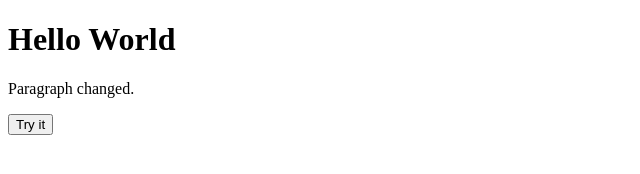
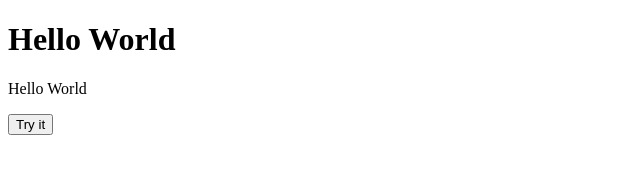
Before and after one commit to tyleruk2000/AJAX_Tutorial, a plain HTML site: page index.html in a window 1280 px wide. Both pictures are taken after a click on the button "Try it". Shown: the full height of the page, 0-640 px from the left. Drawn offline with Linux system fonts and the light colour scheme.

Commit message:
Simple get request

```diff
--- a/index.html
+++ b/index.html
@@ -5,7 +5,13 @@
     <title>AJAX Tutoiral</title>
     <script>
         function myFunction() {
-            document.getElementById("demo").innerHTML = "Paragraph changed.";
+            var xhttp = new XMLHttpRequest();
+            xhttp.open("GET", "hello_world.txt", true);
+            xhttp.send();
+
+            xhttp.onreadystatechange = function() {
+                document.getElementById("demo").innerHTML = xhttp.responseText;
+            };
         }
     </script>
 </head>
```
Also changed, not shown: hello_world.txt (added).
